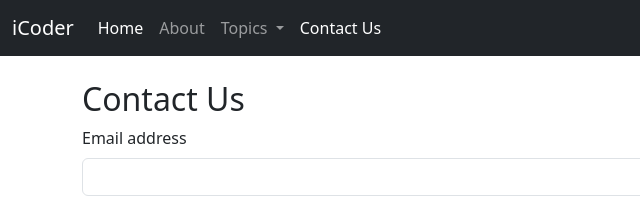
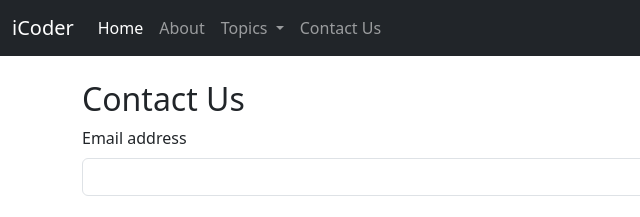
Before and after one commit to roypreeti8265/iCoder, a plain HTML site: page contact.html in a window 1280 px wide. Shown: the top 217 px of the page, 0-640 px from the left. Drawn offline with nearby package versions, Linux system fonts and the light colour scheme.

Commit message:
Update contact.html

```diff
--- a/contact.html
+++ b/contact.html
@@ -43,7 +43,7 @@
                         </ul>
                     </li>
                     <li class="nav-item">
-                        <a class="nav-link active" aria-current="page" href="/iCoder/contact.html">Contact Us </a>
+                        <a class="nav-link" aria-current="page" href="/iCoder/contact.html">Contact Us </a>
                     </li>
                 </ul>
                 <form class="d-flex" role="search">
```
